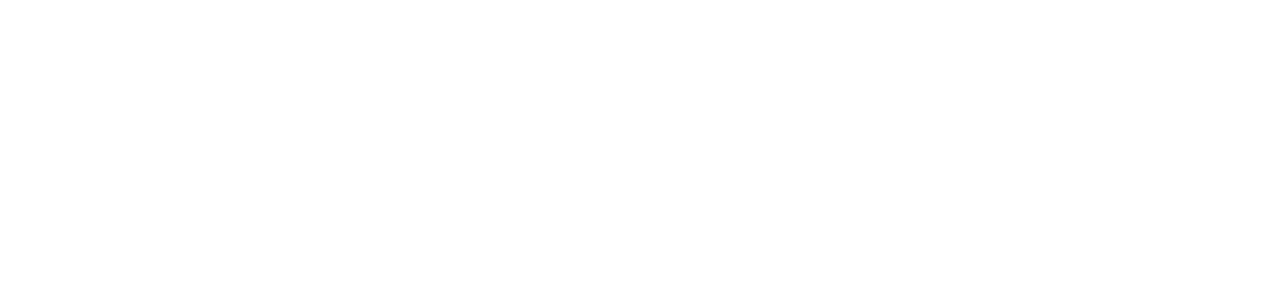
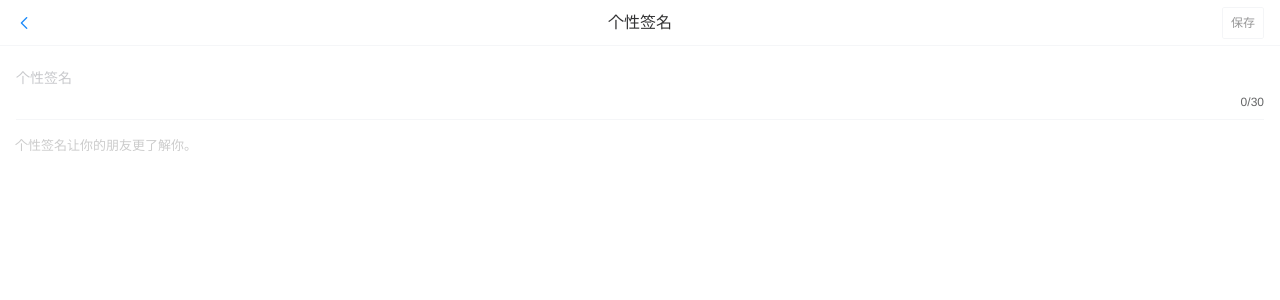
Before and after one commit to iyuanfang/vant_study, a Vue app: page /#/brief in a window 1280 px wide. Before the commit this address had no page. Shown: the top 300 px of the page. Built offline with nearby package versions, Linux system fonts and the light colour scheme; no server answers; sample sign-in values are in the browser's storage.

Commit message:
个人信息完善

```diff
--- a/src/router/index.js
+++ b/src/router/index.js
@@ -15,28 +15,42 @@ const routes = [{
         // this generates a separate chunk (about.[hash].js) for this route
         // which is lazy-loaded when the route is visited.
         component: () =>
-            import ( /* webpackChunkName: "about" */ "../views/About.vue"),
+            import ( /* webpackChunkName: "about" */ "../views/user/About.vue"),
     },
     {
-        path: "/user_info",
+        path: "/userinfo",
         name: "UserInfo",
         meta: { navShow: false, auth: true },
         component: () =>
-            import ( /* webpackChunkName: "user_info" */ "../views/UserInfo.vue")
+            import ( /* webpackChunkName: "userinfo" */ "../views/user/UserInfo.vue")
     },
     {
         path: "/login",
         name: "Login",
         meta: { navShow: false },
         component: () =>
-            import ( /* webpackChunkName: "login" */ "../views/Login.vue"),
+            import ( /* webpackChunkName: "login" */ "../views/user/Login.vue"),
     },
     {
         path: "/regist",
         name: "Regist",
         meta: { navShow: false },
         component: () =>
-            import ( /* webpackChunkName: "regist" */ "../views/Regist.vue"),
+            import ( /* webpackChunkName: "regist" */ "../views/user/Regist.vue"),
+    },
+    {
+        path: "/nickname",
+        name: "nickname",
+        meta: { navShow: false },
+        component: () =>
+            import ( /* webpackChunkName: "regist" */ "../views/user/Nickname.vue"),
+    },
+    {
+        path: "/brief",
+        name: "brief",
+        meta: { navShow: false },
+        component: () =>
+            import ( /* webpackChunkName: "regist" */ "../views/user/Brief.vue"),
     }
 ];
 
--- a/src/views/UserInfo.vue
+++ /dev/null
@@ -1,22 +0,0 @@
-<template>
-<van-nav-bar title="个人信息" left-arrow class="navbar" @click-left="onClickLeft" />
-<van-cell-group>
-    <van-cell title="头像" is-link />
-    <van-cell title="昵称" is-link />
-</van-cell-group>
-</template>
-
-<script>
-export default {
-
-    methods: {
-        onClickLeft() {
-            this.$router.go(-1);
-        }
-    }
-}
-</script>
-
-<style>
-
-</style>
--- a/src/views/About.vue
+++ b/src/views/user/About.vue
@@ -1,14 +1,15 @@
 <template>
 <div class="about">
     <van-nav-bar title="关于" right-text="点赞" class="navbar" />
-    <van-cell value="" center is-link to="/user_info">
-        <template #title>
+    <van-cell value="" center is-link to="/userinfo">
+        <template #default>
             <van-row class="row">
-                <van-col span="8">
-                    <van-image round width="60px" height="60px" :src="avatar" />
+                <van-col span="4">
+                    <van-image radius="10px" width="60px" height="60px" :src="avatar" />
                 </van-col>
-                <van-col span="12" offset="4">
-                    <font size="5">{{user.name}}</font><br>{{user.brief}}
+                <van-col span="18" offset="2">
+                    <font size="5">{{user.nickname}}</font>
+                    <div class="brief">{{user.brief}}</div>
                 </van-col>
             </van-row>
         </template>
@@ -73,10 +74,15 @@ export default {
 
 .row {
     background-color: white;
+    margin-left: 10px;
 }
 
 .navbar {
     background-color: white;
+}
+
+.brief {
+    margin-top: 10px;
 }
 
 .info {
--- /dev/null
+++ b/src/views/user/Brief.vue
@@ -0,0 +1,60 @@
+<template>
+<van-nav-bar title="个性签名" left-arrow @click-left="onClickLeft">
+    <template #right>
+        <van-button size="small" :disabled="disabled" :type="type" @click="save">保存</van-button>
+    </template>
+</van-nav-bar>
+<van-field v-model="brief" name="个性签名" placeholder="个性签名" @input="input" maxlength="30" show-word-limit />
+<div class="desc">个性签名让你的朋友更了解你。</div>
+</template>
+
+<script>
+export default {
+    data() {
+        return {
+            brief: "",
+            type: "default",
+            disabled: true
+        };
+    },
+    methods: {
+        onClickLeft() {
+            this.$router.go(-1);
+        },
+        save() {
+            const user_id = localStorage.getItem("token");
+            this.axios
+                .patch(`${process.env.VUE_APP_BACKEND}/user/${user_id}`, {
+                    "brief": this.brief
+                })
+                .then(() => {
+                    this.$router.push("/userinfo");
+                });
+        },
+        input() {
+            this.type = "success";
+            this.disabled = false;
+        }
+    },
+    mounted() {
+        const user_id = localStorage.getItem("token");
+        this.axios
+            .get(`${process.env.VUE_APP_BACKEND}/user/${user_id}`)
+            .then((response) => {
+                this.brief = response.data.brief;
+            });
+    }
+};
+</script>
+
+<style>
+.van-field {
+    margin-top: 10px;
+}
+
+.desc {
+    padding: 15px;
+    color: #CCCCCC;
+    font-size: small;
+}
+</style>
--- /dev/null
+++ b/src/views/user/Nickname.vue
@@ -0,0 +1,60 @@
+<template>
+<van-nav-bar title="昵称" left-arrow @click-left="onClickLeft">
+    <template #right>
+        <van-button size="small" :disabled="disabled" :type="type" @click="save">保存</van-button>
+    </template>
+</van-nav-bar>
+<van-field v-model="nickname" name="昵称" placeholder="昵称" @input="input" maxlength="10" show-word-limit />
+<div class="desc">好昵称可以让你的朋友更容易记住你。</div>
+</template>
+
+<script>
+export default {
+    data() {
+        return {
+            nickname: "",
+            type: "default",
+            disabled: true
+        };
+    },
+    methods: {
+        onClickLeft() {
+            this.$router.go(-1);
+        },
+        save() {
+            const user_id = localStorage.getItem("token");
+            this.axios
+                .patch(`${process.env.VUE_APP_BACKEND}/user/${user_id}`, {
+                    "nickname": this.nickname
+                })
+                .then(() => {
+                    this.$router.push("/userinfo");
+                });
+        },
+        input() {
+            this.type = "success";
+            this.disabled = false;
+        }
+    },
+    mounted() {
+        const user_id = localStorage.getItem("token");
+        this.axios
+            .get(`${process.env.VUE_APP_BACKEND}/user/${user_id}`)
+            .then((response) => {
+                this.nickname = response.data.nickname;
+            });
+    }
+};
+</script>
+
+<style>
+.van-field {
+    margin-top: 10px;
+}
+
+.desc {
+    padding: 15px;
+    color: #CCCCCC;
+    font-size: small;
+}
+</style>
--- a/src/views/Regist.vue
+++ b/src/views/user/Regist.vue
@@ -1,10 +1,11 @@
 <template>
 <van-nav-bar title="注册" right-text="登录" @click-right="login" />
 <van-form @submit="onSubmit" class="form">
-    <van-field v-model="name" ref="name" name="用户名" label="用户名" placeholder="用户名" :rules="[{ required: true, message: '请填写用户名' }]" @blur="nameBlur" />
-    <van-field v-model="pwd" type="password" name="密码" label="密码" placeholder="密码" :rules="[{ required: true, message: '请填写密码' }]" />
-    <van-field v-model="pwd2" type="password" name="密码" label="确认密码" placeholder="确认密码" :rules="[{ required: true, message: '请再次输入密码' }]" />
-    <van-field v-model="brief" name="简介" label="简介" placeholder="介绍下自己" />
+    <van-field v-model="name" ref="name" name="用户名" label="用户名" placeholder="用户名" required :rules="[{ required: true, message: '请填写用户名' }]" @blur="nameBlur" />
+    <van-field v-model="pwd" type="password" name="密码" label="密码" placeholder="密码" required :rules="[{ required: true, message: '请填写密码' }]" />
+    <van-field v-model="pwd2" type="password" name="密码" label="确认密码" placeholder="确认密码" required :rules="[{ required: true, message: '请再次输入密码' }]" />
+    <van-field v-model="nickname" name="昵称" label="昵称" placeholder="昵称" />
+    <van-field v-model="brief" name="个性签名" label="个性签名" placeholder="介绍下自己" />
     <div style="margin: 16px;">
         <van-button round block type="primary" native-type="submit">
             注册
@@ -20,7 +21,8 @@ export default {
             name: '',
             pwd: '',
             pwd2: '',
-            brief: ''
+            brief: '',
+            nickname: ''
         };
     },
     methods: {
@@ -53,6 +55,7 @@ export default {
             this.axios.post(`${process.env.VUE_APP_BACKEND}/user`, {
                 "name": this.name,
                 "pwd": this.pwd,
+                "nickname": this.nickname,
                 "brief": this.brief
             }).then((response) => {
                 console.log(response.data);
--- /dev/null
+++ b/src/views/user/UserInfo.vue
@@ -0,0 +1,40 @@
+<template>
+<van-nav-bar title="个人信息" left-arrow class="navbar" @click-left="onClickLeft" />
+<van-cell-group>
+    <van-cell title="头像" is-link>
+        <template #default>
+            <van-image radius="10px" width="60px" height="60px" :src="avatar" />
+        </template>
+    </van-cell>
+    <van-cell title="昵称" :value="user.nickname" is-link to="/nickname" />
+    <van-cell title="个性签名" :value="user.brief" is-link to="/brief" />
+</van-cell-group>
+</template>
+
+<script>
+export default {
+    data() {
+        return {
+            user: ''
+        }
+    },
+    methods: {
+        onClickLeft() {
+            this.$router.push('/about')
+        }
+    },
+    mounted() {
+        const user_id = localStorage.getItem("token");
+        this.axios
+            .get(`${process.env.VUE_APP_BACKEND}/user/${user_id}`)
+            .then((response) => {
+                this.user = response.data;
+                this.avatar = `${process.env.VUE_APP_STATIC}/img/${this.user.avatar}`;
+            });
+    }
+}
+</script>
+
+<style>
+
+</style>
```
Also changed, not shown: src/views/user/Login.vue (renamed from src/views/Login.vue).
